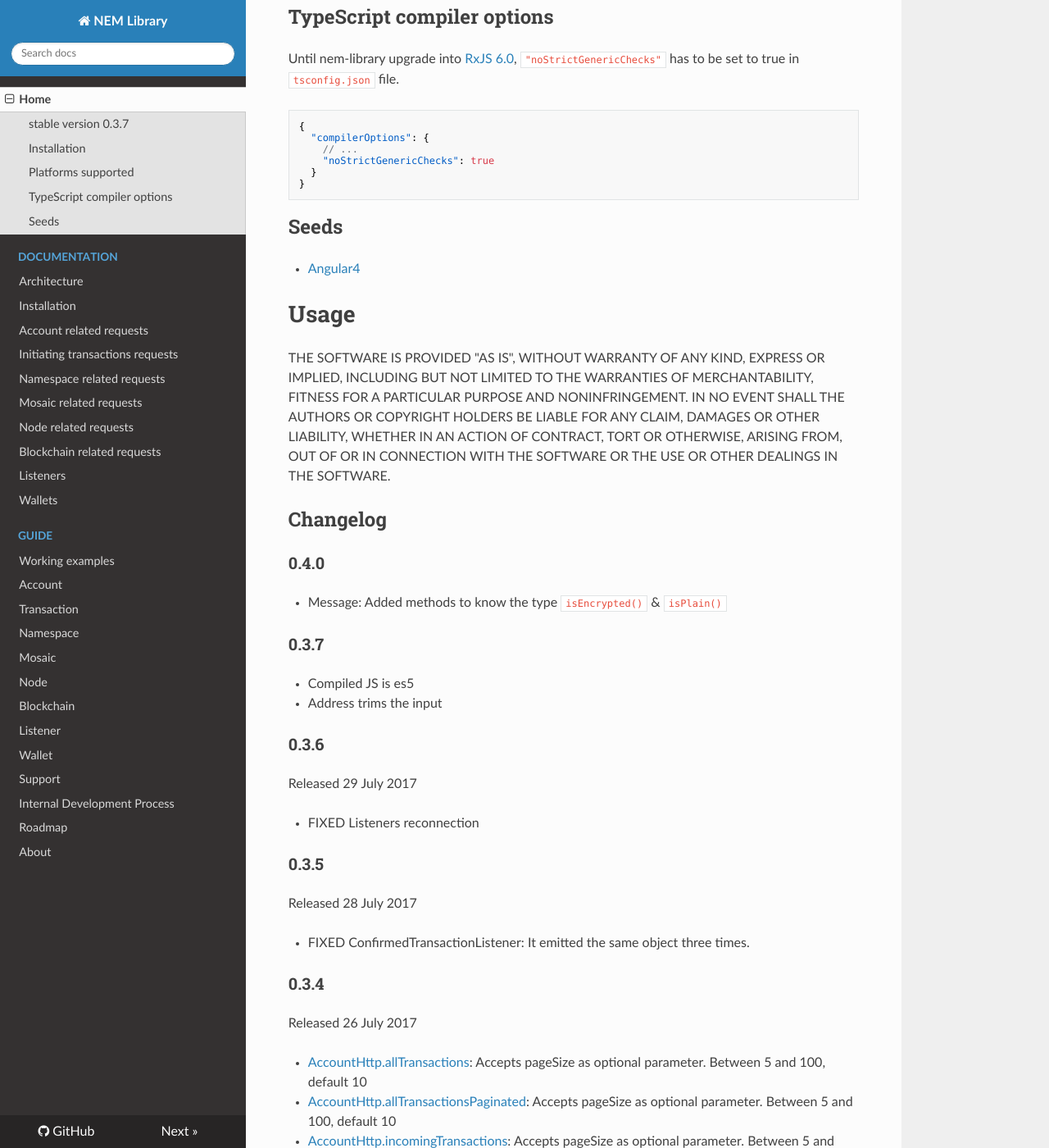
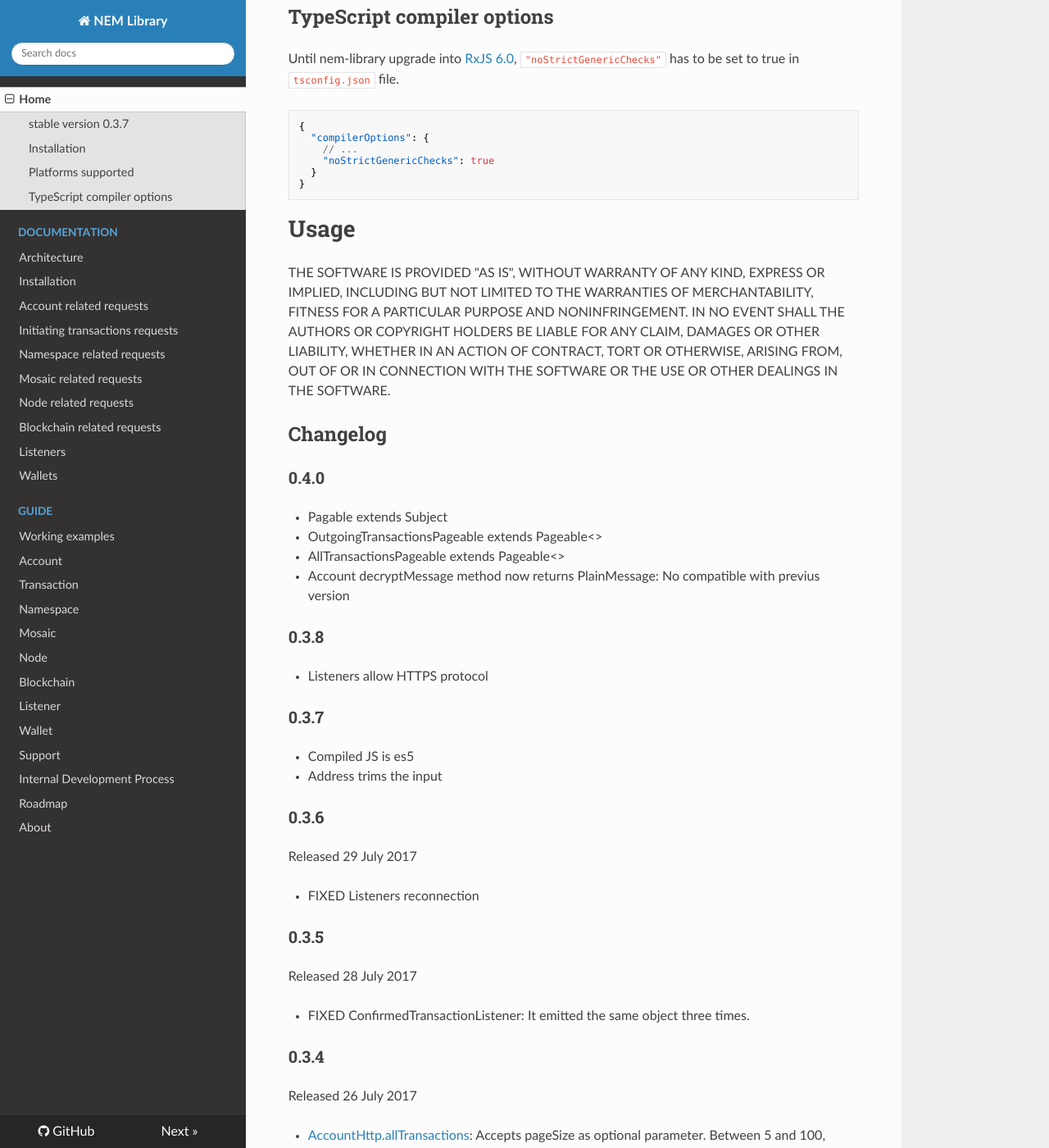
Before and after one commit to takahser/nem-library-docs, an MkDocs documentation site: the page built from docs/index.md, in a window 1280 px wide and 1400 px high, scrolled down 2061 px. Shown: the whole window at 82% size. Built offline with MkDocs 1.6.1, drawn with Linux system fonts in a browser that asks for light colours; nearby versions of some CDN libraries; old or Windows-style settings are respelled for this version of MkDocs.

````diff
--- a/docs/index.md
+++ b/docs/index.md
@@ -63,10 +63,6 @@ Until nem-library upgrade into [RxJS 6.0](https://www.npmjs.com/package/rxjs), `
 }
 ```
 
-## Seeds
-
-- [Angular4](https://github.com/guillemsole/nem-library-angular2-seed)
-
 # Usage
 
 THE SOFTWARE IS PROVIDED "AS IS", WITHOUT WARRANTY OF ANY KIND, EXPRESS OR
@@ -80,7 +76,14 @@ CONNECTION WITH THE SOFTWARE OR THE USE OR OTHER DEALINGS IN THE SOFTWARE.
 
 ### 0.4.0
 
-- Message: Added methods to know the type `isEncrypted()` & `isPlain()`
+- Pagable<T> extends Subject<T>
+- OutgoingTransactionsPageable extends Pageable<>
+- AllTransactionsPageable extends Pageable<>
+- Account decryptMessage method now returns PlainMessage: No compatible with previus version
+
+### 0.3.8
+
+- Listeners allow HTTPS protocol
 
 ### 0.3.7
 
````
